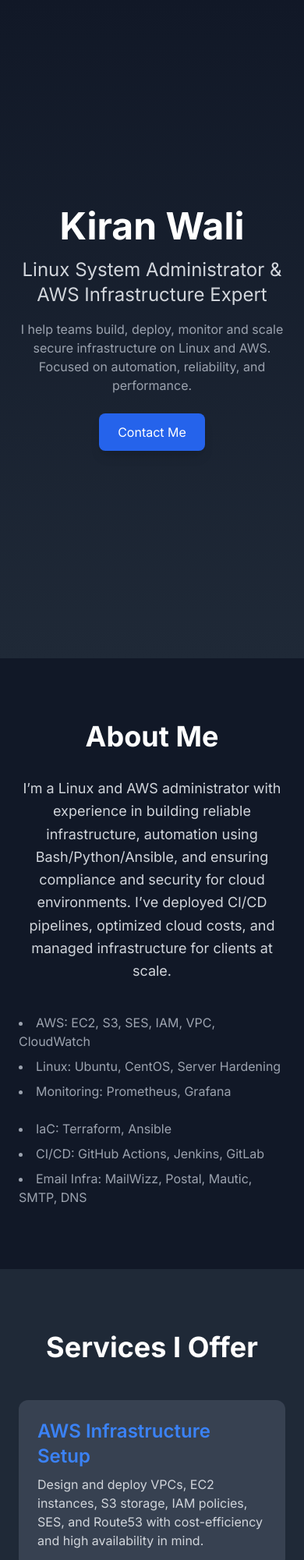
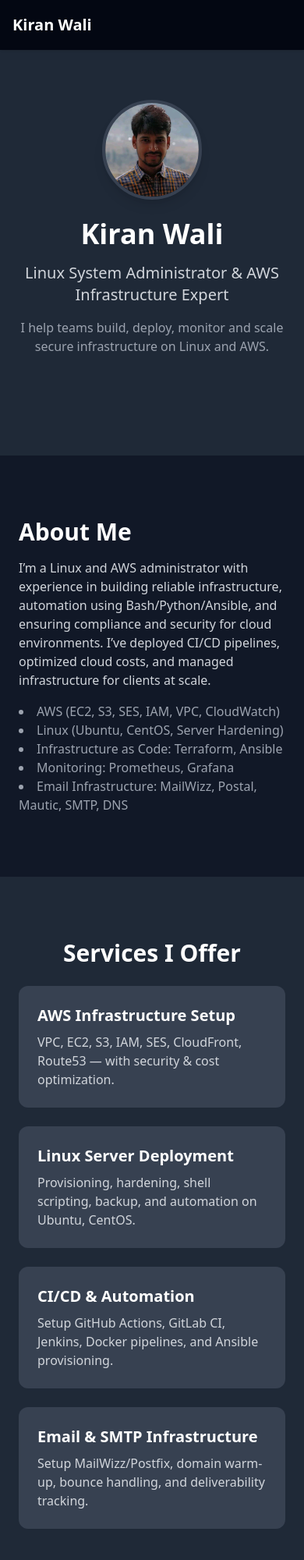
Before and after one commit to walikiran/walikiran.github.io, a plain HTML site: page index.html in a window 390 px wide. Shown: the top 2000 px of the page at 78% size. Drawn offline with nearby package versions, Linux system fonts and the light colour scheme.

Commit message:
Update index.html

```diff
--- a/index.html
+++ b/index.html
@@ -5,87 +5,96 @@
   <meta name="viewport" content="width=device-width, initial-scale=1.0"/>
   <title>Kiran Wali | Linux & AWS Administrator</title>
   <script src="https://cdn.tailwindcss.com"></script>
-  <script>
-    tailwind.config = {
-      theme: {
-        extend: {
-          fontFamily: {
-            sans: ['Inter', 'sans-serif'],
-          },
-          colors: {
-            primary: '#3b82f6',
-          }
-        }
-      }
+  <link href="https://unpkg.com/aos@2.3.4/dist/aos.css" rel="stylesheet">
+  <style>
+    html {
+      scroll-behavior: smooth;
     }
-  </script>
-  <link href="https://fonts.googleapis.com/css2?family=Inter:wght@400;600;700&display=swap" rel="stylesheet">
+  </style>
 </head>
 <body class="bg-gray-900 text-white font-sans">
 
-  <!-- Hero Section -->
-  <section class="min-h-screen flex flex-col items-center justify-center text-center px-6 bg-gradient-to-b from-gray-900 to-gray-800">
-    <h1 class="text-5xl font-extrabold mb-4">Kiran Wali</h1>
-    <p class="text-2xl text-gray-300 mb-4">Linux System Administrator & AWS Infrastructure Expert</p>
-    <p class="text-gray-400 max-w-2xl mx-auto mb-6">I help teams build, deploy, monitor and scale secure infrastructure on Linux and AWS. Focused on automation, reliability, and performance.</p>
-    <a href="#contact" class="inline-block bg-blue-600 hover:bg-blue-700 text-white font-medium py-3 px-6 rounded-lg shadow-lg transition">Contact Me</a>
+  <!-- Navbar -->
+  <nav class="bg-gray-950 shadow fixed w-full z-50">
+    <div class="max-w-7xl mx-auto px-4 sm:px-6 lg:px-8">
+      <div class="flex justify-between h-16 items-center">
+        <a href="#" class="text-xl font-bold text-white">Kiran Wali</a>
+        <div class="space-x-6 hidden md:flex">
+          <a href="#about" class="text-gray-300 hover:text-blue-400">About</a>
+          <a href="#services" class="text-gray-300 hover:text-blue-400">Services</a>
+          <!-- <a href="#projects" class="text-gray-300 hover:text-blue-400">Projects</a> -->
+          <a href="#contact" class="text-gray-300 hover:text-blue-400">Contact</a>
+        </div>
+      </div>
+    </div>
+  </nav>
+
+  <!-- Hero -->
+<section class="text-center py-32 bg-gray-800" id="hero" data-aos="fade-up">
+  <img src="kiran.jpeg" alt="Kiran Wali" class="w-32 h-32 rounded-full mx-auto mb-6 shadow-lg border-4 border-gray-700 hover:scale-105 transform transition duration-300" />
+  <h1 class="text-4xl md:text-5xl font-bold mb-4">Kiran Wali</h1>
+  <p class="text-xl md:text-2xl text-gray-300">Linux System Administrator & AWS Infrastructure Expert</p>
+  <p class="mt-4 text-gray-400 max-w-2xl mx-auto">I help teams build, deploy, monitor and scale secure infrastructure on Linux and AWS.</p>
+</section>
+
+
+  <!-- About -->
+  <section class="py-20 px-6 max-w-4xl mx-auto" id="about" data-aos="fade-up">
+    <h2 class="text-3xl font-semibold mb-4">About Me</h2>
+    <p class="text-gray-300">I’m a Linux and AWS administrator with experience in building reliable infrastructure, automation using Bash/Python/Ansible, and ensuring compliance and security for cloud environments. I’ve deployed CI/CD pipelines, optimized cloud costs, and managed infrastructure for clients at scale.</p>
+    <ul class="mt-4 text-gray-400 list-disc list-inside">
+      <li>AWS (EC2, S3, SES, IAM, VPC, CloudWatch)</li>
+      <li>Linux (Ubuntu, CentOS, Server Hardening)</li>
+      <li>Infrastructure as Code: Terraform, Ansible</li>
+      <li>Monitoring: Prometheus, Grafana</li>
+      <li>Email Infrastructure: MailWizz, Postal, Mautic, SMTP, DNS</li>
+    </ul>
   </section>
 
-  <!-- About Section -->
-  <section id="about" class="py-20 px-6 max-w-5xl mx-auto">
-    <h2 class="text-4xl font-bold mb-8 text-center">About Me</h2>
-    <p class="text-gray-300 text-lg leading-relaxed text-center">I’m a Linux and AWS administrator with experience in building reliable infrastructure, automation using Bash/Python/Ansible, and ensuring compliance and security for cloud environments. I’ve deployed CI/CD pipelines, optimized cloud costs, and managed infrastructure for clients at scale.</p>
-    <div class="grid md:grid-cols-2 gap-6 mt-10 text-gray-400">
-      <ul class="list-disc list-inside space-y-2">
-        <li>AWS: EC2, S3, SES, IAM, VPC, CloudWatch</li>
-        <li>Linux: Ubuntu, CentOS, Server Hardening</li>
-        <li>Monitoring: Prometheus, Grafana</li>
-      </ul>
-      <ul class="list-disc list-inside space-y-2">
-        <li>IaC: Terraform, Ansible</li>
-        <li>CI/CD: GitHub Actions, Jenkins, GitLab</li>
-        <li>Email Infra: MailWizz, Postal, Mautic, SMTP, DNS</li>
-      </ul>
-    </div>
-  </section>
-
-  <!-- Services Section -->
-  <section id="services" class="bg-gray-800 py-20 px-6 max-w-6xl mx-auto">
-    <h2 class="text-4xl font-bold mb-12 text-center">Services I Offer</h2>
-    <div class="grid md:grid-cols-2 lg:grid-cols-2 gap-8">
-      <div class="bg-gray-700 p-6 rounded-xl hover:shadow-lg transition">
-        <h3 class="text-2xl font-semibold mb-2 text-primary">AWS Infrastructure Setup</h3>
-        <p class="text-gray-300">Design and deploy VPCs, EC2 instances, S3 storage, IAM policies, SES, and Route53 with cost-efficiency and high availability in mind.</p>
+  <!-- Services -->
+  <section class="bg-gray-800 py-20 px-6 max-w-4xl mx-auto" id="services" data-aos="fade-up">
+    <h2 class="text-3xl font-semibold mb-6 text-center">Services I Offer</h2>
+    <div class="grid md:grid-cols-2 gap-6">
+      <div class="bg-gray-700 p-6 rounded-xl hover:scale-105 transform transition duration-300">
+        <h3 class="text-xl font-bold mb-2">AWS Infrastructure Setup</h3>
+        <p class="text-gray-300">VPC, EC2, S3, IAM, SES, CloudFront, Route53 — with security & cost optimization.</p>
       </div>
-      <div class="bg-gray-700 p-6 rounded-xl hover:shadow-lg transition">
-        <h3 class="text-2xl font-semibold mb-2 text-primary">Linux Server Deployment</h3>
-        <p class="text-gray-300">Provision and harden servers, automate backups, script deployments with Bash or Python, and ensure secure configurations across distros.</p>
+      <div class="bg-gray-700 p-6 rounded-xl hover:scale-105 transform transition duration-300">
+        <h3 class="text-xl font-bold mb-2">Linux Server Deployment</h3>
+        <p class="text-gray-300">Provisioning, hardening, shell scripting, backup, and automation on Ubuntu, CentOS.</p>
       </div>
-      <div class="bg-gray-700 p-6 rounded-xl hover:shadow-lg transition">
-        <h3 class="text-2xl font-semibold mb-2 text-primary">CI/CD & Automation</h3>
-        <p class="text-gray-300">Automate deployments with GitHub Actions, Jenkins, GitLab, and Docker. Use Ansible for provisioning and repeatable infrastructure setup.</p>
+      <div class="bg-gray-700 p-6 rounded-xl hover:scale-105 transform transition duration-300">
+        <h3 class="text-xl font-bold mb-2">CI/CD & Automation</h3>
+        <p class="text-gray-300">Setup GitHub Actions, GitLab CI, Jenkins, Docker pipelines, and Ansible provisioning.</p>
       </div>
-      <div class="bg-gray-700 p-6 rounded-xl hover:shadow-lg transition">
-        <h3 class="text-2xl font-semibold mb-2 text-primary">Email & SMTP Infrastructure</h3>
-        <p class="text-gray-300">Set up custom MailWizz/SMTP servers, automate domain warm-up, and configure bounce/complaint handling with DNS and SES integration.</p>
+      <div class="bg-gray-700 p-6 rounded-xl hover:scale-105 transform transition duration-300">
+        <h3 class="text-xl font-bold mb-2">Email & SMTP Infrastructure</h3>
+        <p class="text-gray-300">Setup MailWizz/Postfix, domain warm-up, bounce handling, and deliverability tracking.</p>
       </div>
     </div>
   </section>
 
-  <!-- Contact Section -->
-  <section id="contact" class="bg-gray-900 py-20 px-6 text-center">
-    <h2 class="text-4xl font-bold mb-4">Get in Touch</h2>
-    <p class="text-gray-300 text-lg">📧 <a href="mailto:kirankumar1517@gmail.com" class="underline text-blue-400">kirankumar1517@gmail.com</a></p>
-    <p class="text-gray-400 mt-3">🔗
-      <a href="https://www.linkedin.com/in/wali-kiran/" class="underline text-blue-400" target="_blank">LinkedIn</a> |
-      <a href="https://github.com/walikiran" class="underline text-blue-400" target="_blank">GitHub</a>
+  <!-- Contact -->
+  <section class="bg-gray-900 py-20 px-6 text-center" id="contact" data-aos="fade-up">
+    <h2 class="text-3xl font-semibold mb-4">Contact</h2>
+    <p class="text-gray-300">📧 <a href="mailto:kirankumar1517@gmail.com" class="underline text-blue-400">kirankumar1517@gmail.com</a></p>
+    <p class="text-gray-400 mt-2">🔗
+      <a href="https://www.linkedin.com/in/wali-kiran/" class="underline text-blue-400">LinkedIn</a> |
+      <a href="https://github.com/walikiran" class="underline text-blue-400">GitHub</a>
     </p>
   </section>
 
-  <!-- Footer -->
-  <footer class="text-center text-gray-500 py-6 text-sm border-t border-gray-800">
+  <footer class="text-center text-gray-500 py-6 text-sm">
     © 2025 Kiran Wali. All rights reserved.
   </footer>
 
+  <!-- Scripts -->
+  <script src="https://unpkg.com/aos@2.3.4/dist/aos.js"></script>
+  <script>
+    AOS.init({
+      once: true,
+      duration: 800,
+    });
+  </script>
 </body>
 </html>
```
